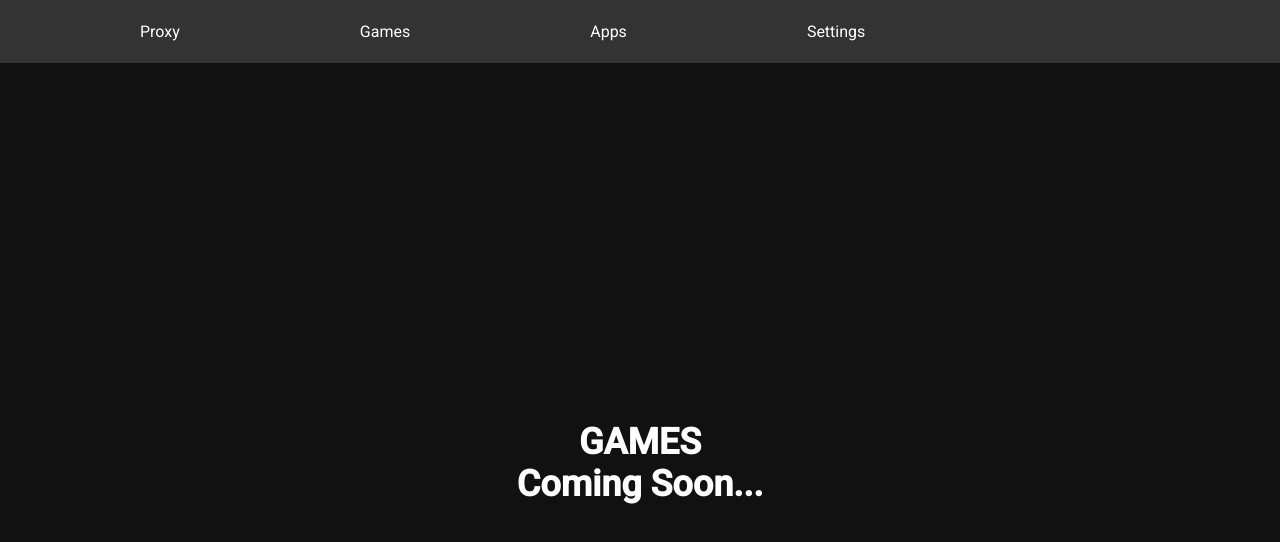
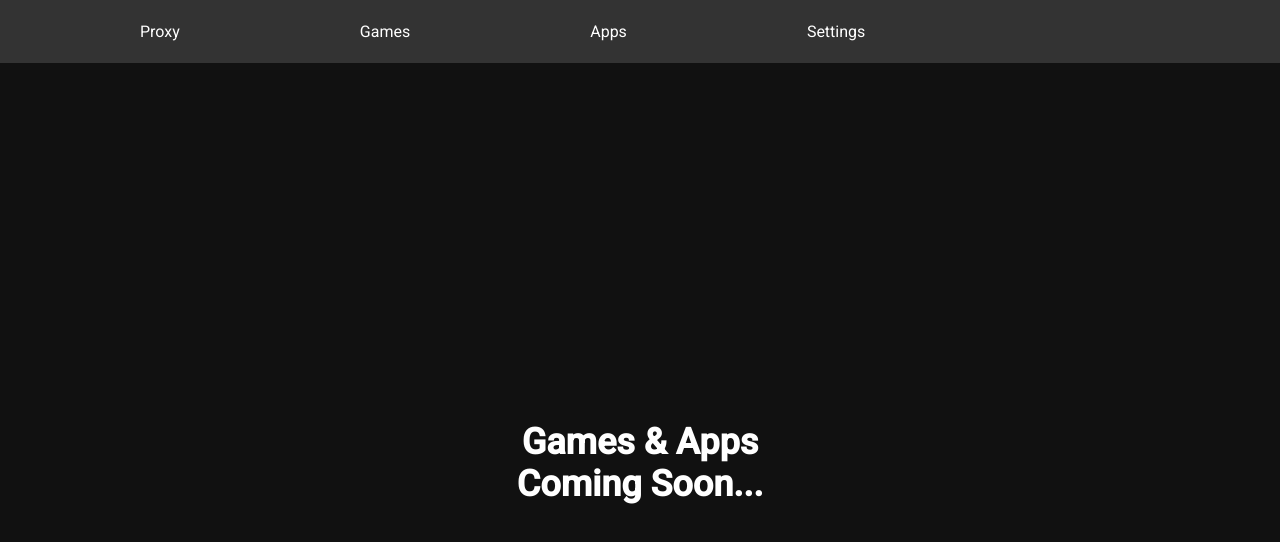
Before and after one commit to PB-Networks/PblockerV2, a plain HTML site: page static/soon.html in a window 1280 px wide. Drawn offline with Linux system fonts and the light colour scheme; files that its build step writes are made by us from their sources; files whose address does not match are found by name.

Commit message:
Update soon.html

```diff
--- a/static/soon.html
+++ b/static/soon.html
@@ -6,7 +6,7 @@
     name="viewport"
     content="width=device-width, initial-scale=1.0, shrink-to-fit=no"
   />
-  <title>PB | Proxy</title>
+  <title>PB | Soon</title>
   <meta
     name="description"
     content="Pblocker is a Proxy to unblock supported sites at school!"
@@ -157,7 +157,7 @@
   </div>
 
   <div class="flex-center">
-    <h1>GAMES</h1>
+    <h1>Games & Apps</h1>
 
     <h1 class="title">
       Coming Soon...
```
